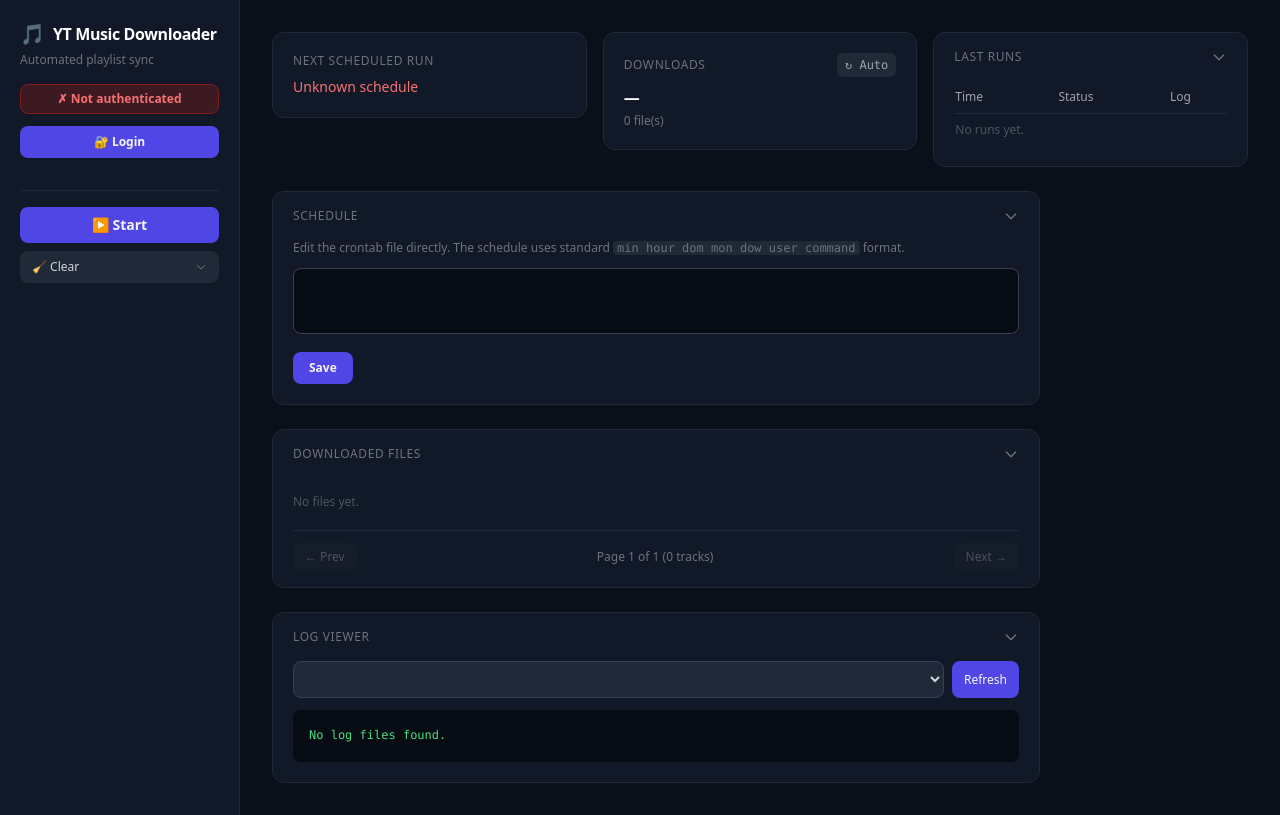
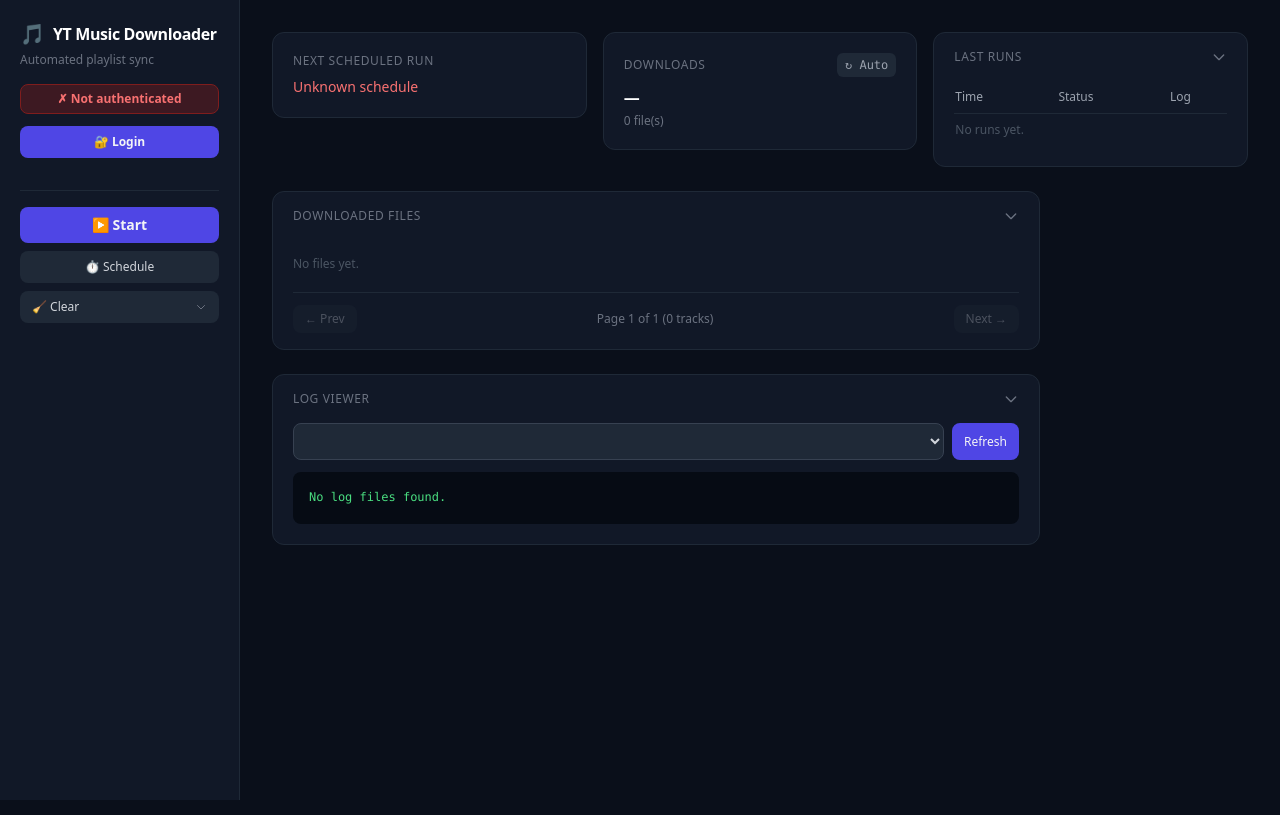
Before and after one commit to Cletus-Mccoy/autoDownloader, a Flask app: page / in a window 1280 px wide. Run offline with Flask 3, Linux system fonts and the light colour scheme; data that the repository does not hold is empty; parts of the project's set-up code (start-up, migrations or seed data) failed here and were passed over; some libraries are stand-ins or nearby versions.

Commit message:
feat: Move schedule config to modal and functionality for cron management in UI

```diff
--- a/app/app.py
+++ b/app/app.py
@@ -20,7 +20,8 @@ DOWNLOAD_DIR = f"{DATA_DIR}/downloads"
 LOG_DIR = f"{DATA_DIR}/logs"
 AUTH_DIR = f"{DATA_DIR}/auth"
 COOKIES_FILE = f"{AUTH_DIR}/cookies.txt"
-CRON_FILE = "/etc/cron.d/ytmusic"
+CRON_FILE   = "/etc/cron.d/ytmusic"
+CRON_SUFFIX = "root python /app/scripts/scheduler.py >> /var/log/cron.log 2>&1"
 
 
 from threading import Lock
--- a/app/templates/index.html
+++ b/app/templates/index.html
@@ -44,6 +44,10 @@
                     ▶ Start
                 </button>
             </form>
+            <button type="button" onclick="openScheduleModal()"
+                class="w-full px-3 py-2 rounded-lg bg-gray-800 hover:bg-gray-700 text-xs font-medium transition-colors text-gray-300">
+                ⏱ Schedule
+            </button>
             <!-- Clear dropdown -->
             <div class="relative" id="clear-dropdown-root"
                 onmouseenter="openClearMenu()" onmouseleave="closeClearMenu()">
@@ -133,31 +137,6 @@
                             <tr><td colspan="3" class="py-2 text-gray-600 text-xs">Loading...</td></tr>
                         </tbody>
                     </table>
-                </div>
-            </div>
-        </div>
-
-        <!-- Schedule editor -->
-        <div class="bg-gray-900 border border-gray-800 rounded-xl max-w-3xl overflow-hidden">
-            <button onclick="toggleCard('schedule')"
-                class="w-full flex items-center justify-between px-5 py-4 text-left hover:bg-gray-800/40 transition-colors">
-                <span class="text-xs font-medium text-gray-500 uppercase tracking-wider">Schedule</span>
-                <svg id="schedule-chevron" class="w-4 h-4 text-gray-500 transition-transform duration-200" fill="none" viewBox="0 0 24 24" stroke="currentColor" stroke-width="2">
-                    <path stroke-linecap="round" stroke-linejoin="round" d="M19 9l-7 7-7-7"/>
-                </svg>
-            </button>
-            <div id="schedule-body" class="px-5 pb-5">
-                <p class="text-xs text-gray-500 mb-3">Edit the crontab file directly. The schedule uses standard <span class="font-mono bg-gray-800 px-1 rounded">min hour dom mon dow user command</span> format.</p>
-                <textarea id="cron-editor"
-                    class="w-full bg-gray-950 border border-gray-700 rounded-lg px-3 py-2 text-xs font-mono text-gray-200 focus:outline-none focus:border-indigo-500 transition-colors resize-none"
-                    style="background-color:#060b14" rows="3"
-                    spellcheck="false">Loading...</textarea>
-                <div class="flex items-center gap-3 mt-3">
-                    <button onclick="saveCron()"
-                        class="px-4 py-2 rounded-lg bg-indigo-600 hover:bg-indigo-500 text-xs font-semibold transition-colors">
-                        Save
-                    </button>
-                    <span id="cron-status" class="text-xs"></span>
                 </div>
             </div>
         </div>
@@ -267,6 +246,37 @@
     </div>
 </div>
 
+<!-- SCHEDULE MODAL -->
+<div id="schedule-modal" class="fixed inset-0 bg-black/80 backdrop-blur-sm flex items-center justify-center hidden z-50">
+    <div class="bg-gray-900 border border-gray-700 rounded-2xl p-6 w-full max-w-lg shadow-2xl mx-4">
+        <div class="flex justify-between items-center mb-5">
+            <h2 class="text-lg font-bold text-white">⏱ Edit Schedule</h2>
+            <button onclick="closeScheduleModal()"
+                class="text-gray-500 hover:text-white text-2xl leading-none w-8 h-8 flex items-center justify-center rounded-lg hover:bg-gray-800 transition-colors">
+                &times;
+            </button>
+        </div>
+        <p class="text-xs text-gray-500 mb-3">
+            Standard crontab format:
+            <code class="bg-gray-800 px-1.5 py-0.5 rounded font-mono">min hour dom mon dow user command</code>
+        </p>
+        <textarea id="cron-editor"
+            class="w-full bg-gray-950 border border-gray-700 rounded-lg px-3 py-2 text-xs font-mono text-gray-200 focus:outline-none focus:border-indigo-500 transition-colors resize-none"
+            style="background-color:#060b14" rows="3" spellcheck="false">Loading...</textarea>
+        <div class="flex items-center gap-3 mt-4">
+            <button onclick="saveCron()"
+                class="px-4 py-2 rounded-lg bg-indigo-600 hover:bg-indigo-500 text-xs font-semibold transition-colors">
+                Save
+            </button>
+            <button onclick="closeScheduleModal()"
+                class="px-4 py-2 rounded-lg bg-gray-800 hover:bg-gray-700 text-xs font-medium transition-colors text-gray-300">
+                Cancel
+            </button>
+            <span id="cron-status" class="text-xs ml-1"></span>
+        </div>
+    </div>
+</div>
+
 <script>
     // ── Clear dropdown ───────────────────────────────────────────────
     function openClearMenu() {
@@ -350,6 +360,9 @@
 
     function openAuthModal()  { document.getElementById('auth-modal').classList.remove('hidden'); }
     function closeAuthModal() { document.getElementById('auth-modal').classList.add('hidden'); }
+
+    function openScheduleModal()  { loadCron(); document.getElementById('schedule-modal').classList.remove('hidden'); }
+    function closeScheduleModal() { document.getElementById('schedule-modal').classList.add('hidden'); }
 
     // ── Run status badge ─────────────────────────────────────────────
     function runBadge(trigger, status) {
@@ -473,7 +486,7 @@
             } else {
                 list.innerHTML = data.files.map(f => {
                     const art = f.has_art
-                        ? `<img src="/api/downloads/art/${encodeURIComponent(f.path)}" class="w-11 h-11 rounded object-cover flex-shrink-0 bg-gray-800" loading="lazy" onerror="this.style.display='none'">`
+                        ? `<img src="/api/downloads/art/${f.path.split('/').map(encodeURIComponent).join('/')}" class="w-11 h-11 rounded object-cover flex-shrink-0 bg-gray-800" loading="lazy" onerror="this.style.display='none'">`
                         : `<div class="w-11 h-11 rounded flex-shrink-0 bg-gray-800 flex items-center justify-center text-gray-600 text-lg">♪</div>`;
                     const folder = f.path.includes('/') ? f.path.split('/')[0].replace(/_/g, ' ') : '';
                     const meta   = [f.artist, folder].filter(Boolean).join(' · ');
@@ -510,18 +523,9 @@
         const closing = !body.classList.contains('hidden');
         body.classList.toggle('hidden', closing);
         chevron.style.transform = closing ? 'rotate(-90deg)' : '';
-        localStorage.setItem('card_' + id, closing ? 'closed' : 'open');
     }
 
-    function initCards() {
-        ['schedule', 'dl-files', 'last-runs', 'log-viewer'].forEach(id => {
-            const stored = localStorage.getItem('card_' + id);
-            if (stored === 'closed') {
-                document.getElementById(id + '-body').classList.add('hidden');
-                document.getElementById(id + '-chevron').style.transform = 'rotate(-90deg)';
-            }
-        });
-    }
+    function initCards() { /* all cards start expanded by default */ }
 
     // ── Cron editor ──────────────────────────────────────────────────
     async function loadCron() {
@@ -559,7 +563,6 @@
 
     window.addEventListener('DOMContentLoaded', () => {
         initCards();
-        loadCron();
         fetchLogList();
         fetchRuns();
         fetchDownloadPage(1);
```
